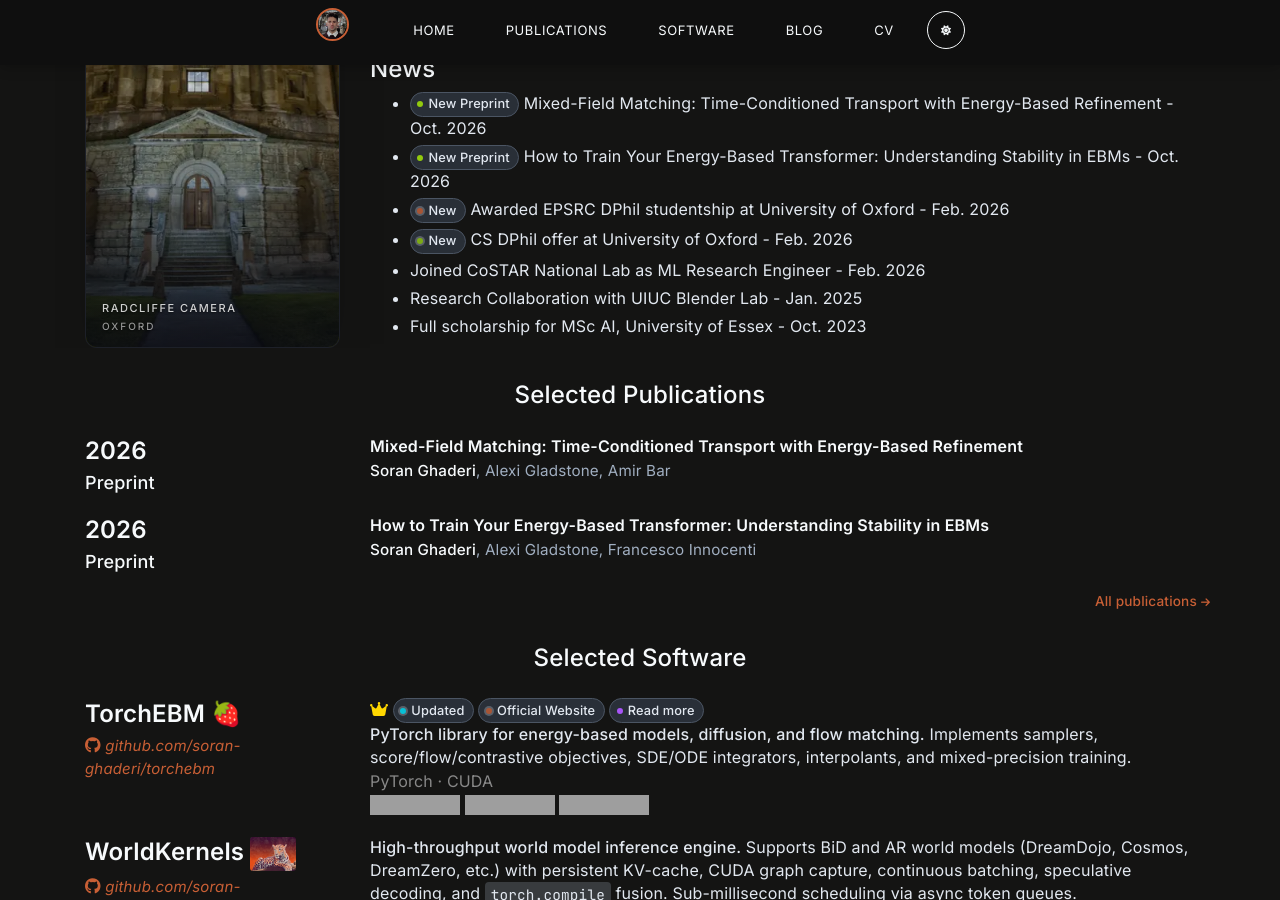
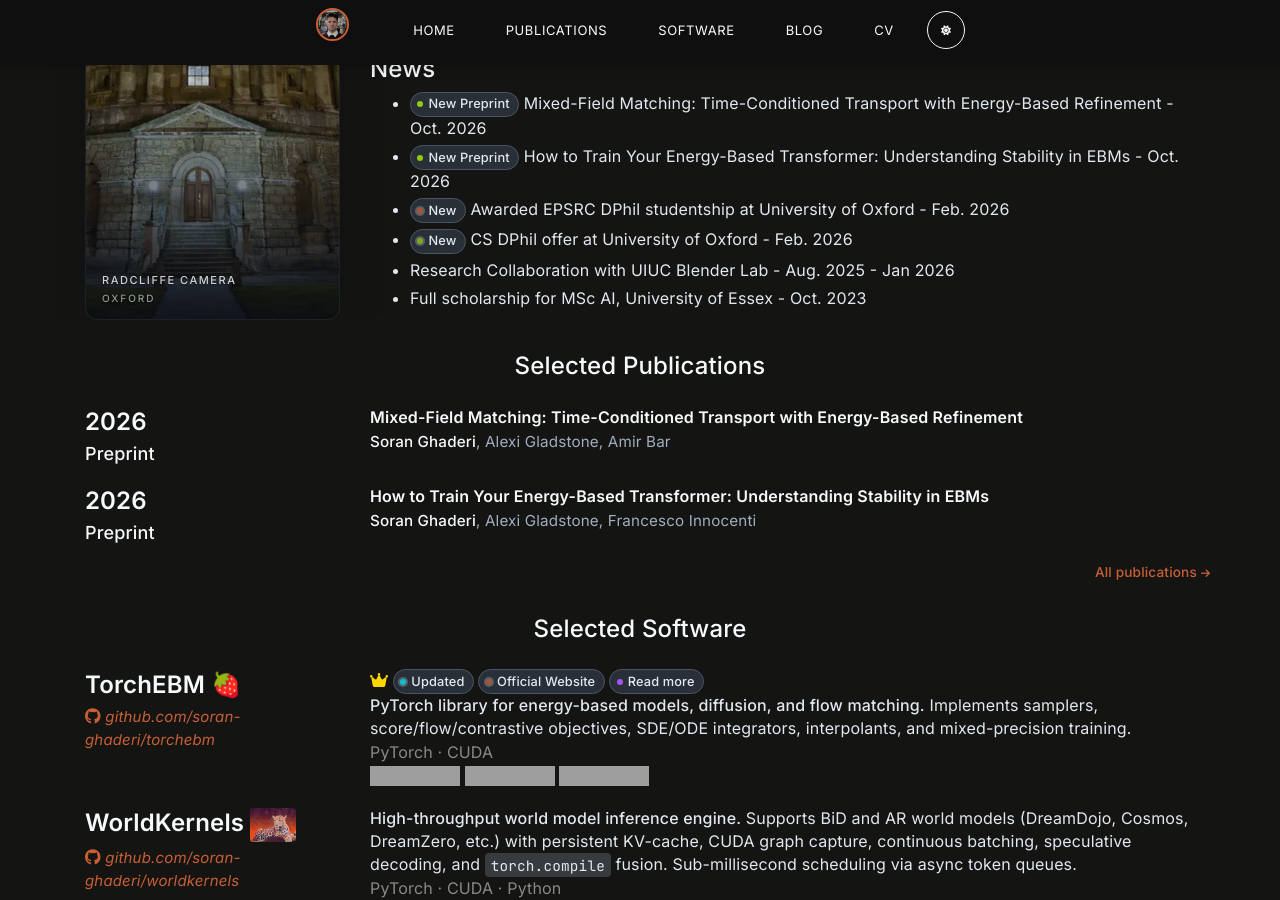
Before and after one commit to soran-ghaderi/soran-ghaderi.github.io, a Jekyll site: the page built from index.md, in a window 1280 px wide and 900 px high, scrolled down 683 px. Built offline with Jekyll 4.4.1, drawn with Linux system fonts in a browser that asks for light colours; nearby versions of some CDN libraries; grey boxes are pictures that could not be loaded.

Commit message:
docs: update news

```diff
--- a/_config.yml
+++ b/_config.yml
@@ -269,8 +269,7 @@ about_content: | # this will include new lines to allow paragraphs
         <li><span class="badge badge-new">New Preprint</span> How to Train Your Energy-Based Transformer: Understanding Stability in EBMs - Oct. 2026</li>
         <li><span class="badge badge-accent badge-pulse">New</span> Awarded EPSRC DPhil studentship at University of Oxford - Feb. 2026</li>
         <li><span class="badge badge-new badge-pulse">New</span> CS DPhil offer at University of Oxford - Feb. 2026</li>
-        <li>Joined CoSTAR National Lab as ML Research Engineer - Feb. 2026</li>
-        <li>Research Collaboration with UIUC Blender Lab - Jan. 2025</li>
+        <li>Research Collaboration with UIUC Blender Lab - Aug. 2025 - Jan 2026</li>
         <li>Full scholarship for MSc AI, University of Essex - Oct. 2023</li>
     </ul>
   </section>
```
